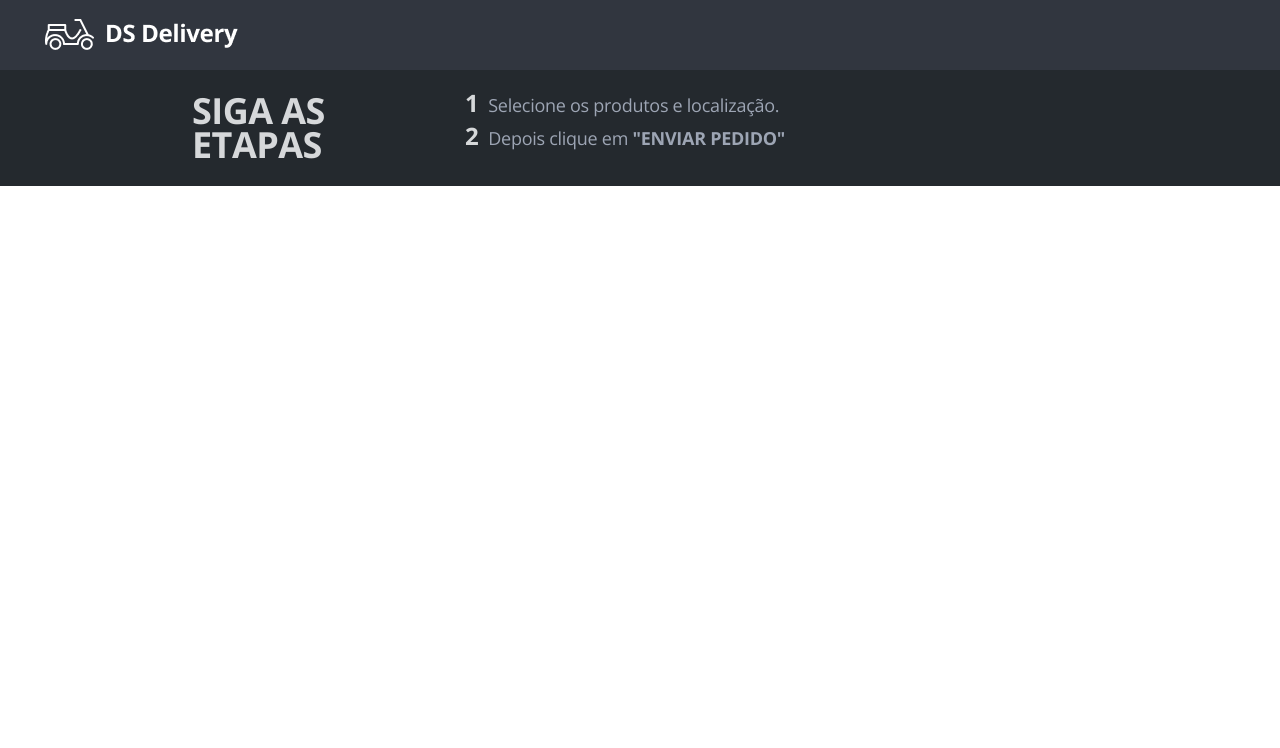
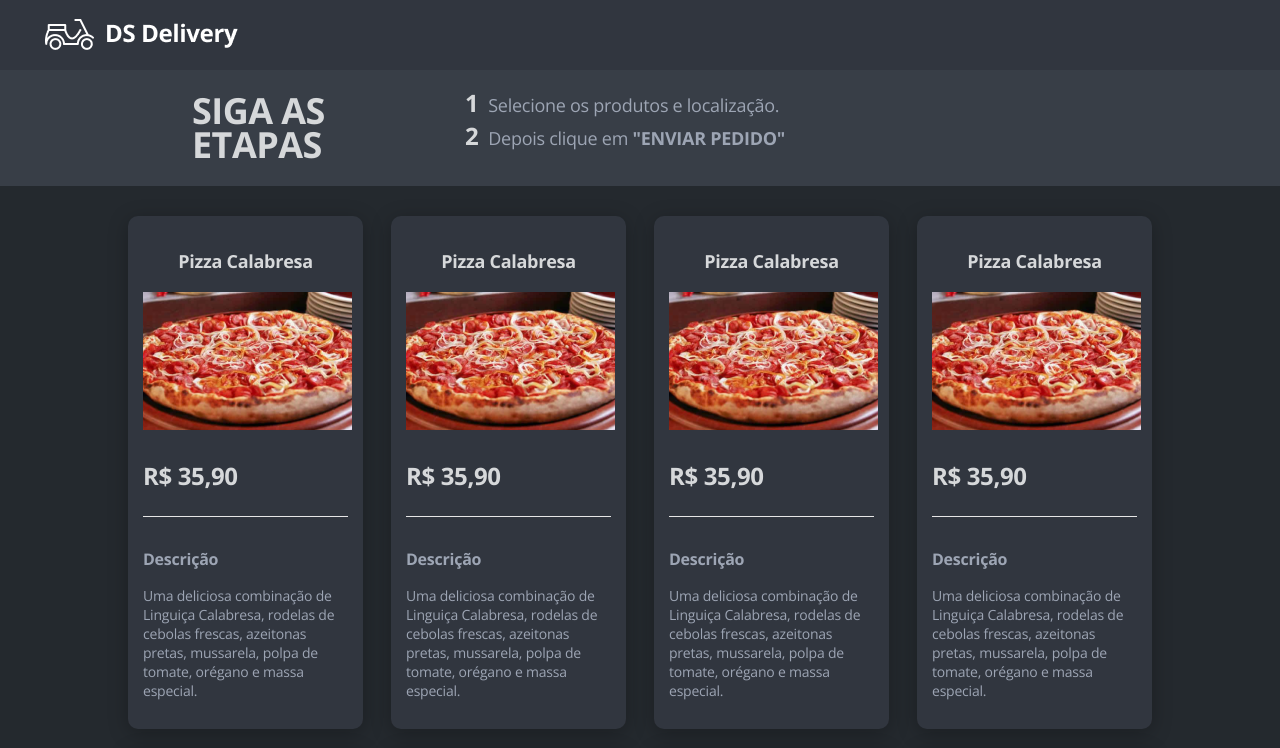
Before and after one commit to fogeid/dsdeliver, a React (Create React App) app in the folder frontend/: page /orders in a window 1280 px wide. Shown: the top 748 px of the page. Built offline with nearby package versions, Linux system fonts and the light colour scheme; the HTML template or start-up script is replaced by a standard one.

Commit message:
Add components ProductCard and ProductList

```diff
--- a/frontend/src/components/HomeContent/index.tsx
+++ b/frontend/src/components/HomeContent/index.tsx
@@ -5,7 +5,7 @@ import { Link } from 'react-router-dom';
 function HomeContent() {
     return (
         <div className="home__container">
-            <div className="home__wrapper">
+            <div className="home__content">
                 <h1 className="home__title">Faça seu pedido que entregamos pra você!!!</h1>
                 <p className="home__subtitle">Escolha o seu pedido e em poucos minutos levaremoss na sua porta</p>
                 <Link to="/orders" className="home__btn">Fazer Pedido</Link>
--- a/frontend/src/components/HomeContent/style.css
+++ b/frontend/src/components/HomeContent/style.css
@@ -8,20 +8,20 @@
   box-sizing: border-box;
 }
 
-.home__wrapper .home__title {
+.home__content .home__title {
   font-size: 55px;
   line-height: 1.3;
   margin: 0;
   color: var(--primary-text-color);
 }
 
-.home__wrapper .home__subtitle {
+.home__content .home__subtitle {
   font-size: 24px;
   color: var(--secondary-text-color);
   margin: 40px 0;
 }
 
-.home__wrapper .home__btn {
+.home__content .home__btn {
   font-size: 24px;
   text-transform: uppercase;
   font-weight: bold;
@@ -34,7 +34,7 @@
   outline: none;
 }
 
-.home__wrapper .home__btn:hover {
+.home__content .home__btn:hover {
   background-color: var(--primary-hover-color);
   transition: all ease 0.5s;
 }
@@ -50,15 +50,15 @@
     padding: 50px 30px;
   }
 
-  .home__wrapper {
+  .home__content {
     text-align: center;
   }
 
-  .home__wrapper .home__title {
+  .home__content .home__title {
     font-size: 28px;
   }
 
-  .home__wrapper .home__subtitle {
+  .home__content .home__subtitle {
     font-size: 22px;
   }
 
--- /dev/null
+++ b/frontend/src/components/ProductCard/index.tsx
@@ -0,0 +1,20 @@
+import './style.css';
+import imgCard from "../../assets/pizzacalabresaacebolada.png";
+
+function ProductCard() {
+    return (
+        <div className="card__container">
+            <h3 className="card__title">Pizza Calabresa</h3>
+            <img src={imgCard} className="card__img" alt=""/>
+            <h3 className="card__price">R$ 35,90</h3>
+            <div className="card__description">
+                <h3>Descrição</h3>
+                <p>
+                    Uma deliciosa combinação de Linguiça Calabresa, rodelas de cebolas frescas, azeitonas pretas, mussarela, polpa de tomate, orégano e massa especial.
+                </p>
+            </div>
+        </div>
+    );
+};
+
+export default ProductCard;
--- /dev/null
+++ b/frontend/src/components/ProductCard/style.css
@@ -0,0 +1,73 @@
+.card__container {
+  background-color: var(--primary-color);
+  box-shadow: 0px 4px 20px rgba(0, 0, 0, 0.25);
+  border-radius: 10px;
+  padding: 15px;
+  cursor: pointer;
+}
+
+.card__container.selected {
+  border: 4px solid #008e5b;
+  box-sizing: border-box;
+  box-shadow: 0px 4px 20px rgba(0, 0, 0, 0.25);
+  border-radius: 10px;
+}
+
+.card__container:hover {
+  transform: scale(1.01);
+}
+
+.card__title {
+  font-weight: bold;
+  font-size: 18px;
+  line-height: 25px;
+  letter-spacing: -0.015em;
+  color: var(--primary-text-color);
+  text-align: center;
+}
+
+.card__container.selected .card__title {
+  color: #008e5b;
+}
+
+.card__image {
+  border-radius: 10px;
+  margin-top: 15px;
+  margin-bottom: 15px;
+  width: 100%;
+}
+
+.card__price {
+  font-weight: bold;
+  font-size: 24px;
+  line-height: 33px;
+  letter-spacing: -0.015em;
+  color: var(--primary-text-color);
+  text-align: left;
+}
+
+.card__container.selected .card__price {
+  color: #008e5b;
+}
+
+.card__description {
+  border-top: 1px solid #e6e6e6;
+  margin-top: 15px;
+  padding-top: 15px;
+}
+
+.card__description h3 {
+  font-size: 16px;
+  line-height: 22px;
+  letter-spacing: -0.015em;
+  color: var(--secondary-text-color);
+}
+
+.card__description p {
+  font-weight: normal;
+  font-size: 14px;
+  line-height: 19px;
+  letter-spacing: -0.015em;
+
+  color: var(--secondary-text-color);
+}
--- /dev/null
+++ b/frontend/src/components/ProductsList/index.tsx
@@ -0,0 +1,21 @@
+import './style.css';
+import ProductCard from '../../components/ProductCard';
+
+function ProductsList() {
+    return (
+        <div className="list__container">
+            <div className="list__items">
+                <ProductCard />
+                <ProductCard />
+                <ProductCard />
+                <ProductCard />
+                <ProductCard />
+                <ProductCard />
+                <ProductCard />
+                <ProductCard />
+            </div>
+        </div>
+    );
+};
+
+export default ProductsList;
--- /dev/null
+++ b/frontend/src/components/ProductsList/style.css
@@ -0,0 +1,14 @@
+.list__container {
+  display: flex;
+  justify-content: center;
+  background-color: var(--secondary-color);
+}
+
+.list__items {
+  width: 80%;
+  display: grid;
+  grid-template-columns: repeat(auto-fill, 235px);
+  grid-gap: 20px 15px;
+  justify-content: space-between;
+  margin: 30px 0;
+}
--- a/frontend/src/components/StepsHeader/style.css
+++ b/frontend/src/components/StepsHeader/style.css
@@ -1,8 +1,7 @@
 .steps__container {
   display: flex;
   justify-content: center;
-  background-color: var(--secondary-color);
-  margin-bottom: 30px;
+  background-color: #383e47;
 }
 
 .steps__content {
--- a/frontend/src/pages/Orders/index.tsx
+++ b/frontend/src/pages/Orders/index.tsx
@@ -1,11 +1,13 @@
 import Navbar from "../../components/Navbar";
 import StepsHeader from "../../components/StepsHeader";
+import ProductsList from "../../components/ProductsList";
 
 function Orders() {
     return (
         <>
             <Navbar />
             <StepsHeader />
+            <ProductsList />
         </>
     )
 }
```
Also changed, not shown: frontend/src/assets/pizzacalabresaacebolada.png (added).
